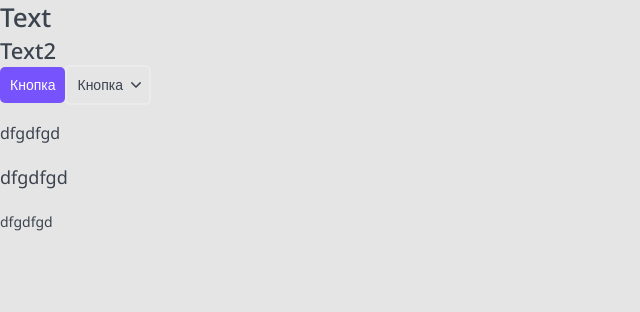
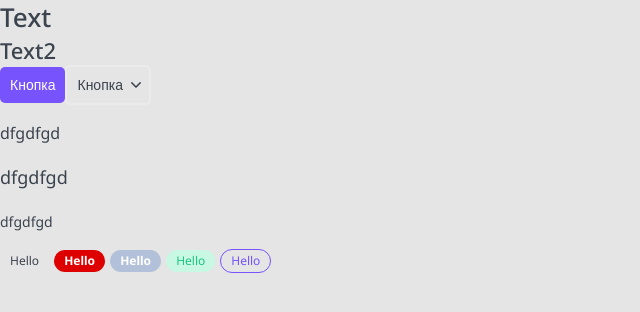
Before and after one commit to QueGonJinn/TopApp, a Next.js app: page / in a window 1280 px wide. Shown: the top 312 px of the page, without its empty margins (0-640 px from the left). Built offline with nearby package versions, Linux system fonts and the light colour scheme.

Commit message:
feat: tag component implementation

```diff
--- a/components/Ptag/Ptag.module.css
+++ b/components/Ptag/Ptag.module.css
@@ -4,6 +4,11 @@
 	color: var(--black);
 
 	font-weight: 400;
+}
+
+.s {
+	font-size: 14px;
+	line-height: 24px;
 }
 
 .m {
@@ -15,8 +20,3 @@
 	font-size: 18px;
 	line-height: 29px;
 }
-
-.s {
-	font-size: 14px;
-	line-height: 24px;
-}
--- a/components/Ptag/Ptag.props.ts
+++ b/components/Ptag/Ptag.props.ts
@@ -1,6 +1,6 @@
-import { ReactNode } from 'react';
+import { DetailedHTMLProps, HTMLAttributes, ReactNode } from 'react';
 
-export interface PtagProps {
+export interface PtagProps extends DetailedHTMLProps<HTMLAttributes<HTMLParagraphElement>, HTMLParagraphElement> {
 	children: ReactNode;
-	size: 'm' | 'l' | 's';
+	size?: 'm' | 'l' | 's';
 }
--- a/components/Ptag/Ptag.tsx
+++ b/components/Ptag/Ptag.tsx
@@ -2,13 +2,15 @@ import { PtagProps } from './Ptag.props';
 import styles from './Ptag.module.css';
 import cn from 'classnames';
 
-export const Ptag = ({ children, size = 'm'}: PtagProps): JSX.Element => {
+export const Ptag = ({ children, size = 'm', className, ...props}: PtagProps): JSX.Element => {
 	return (
-		<p className={cn(styles.p, {
+		<p className={cn(styles.p, className, {
+			[styles.s]: size == 's',
 			[styles.m]: size == 'm',
 			[styles.l]: size == 'l',
-			[styles.s]: size == 's',
-		})}>
+		})}
+			{...props}
+		>
 		{children}
 		</p>
 	);
--- /dev/null
+++ b/components/Tag/Tag.module.css
@@ -0,0 +1,64 @@
+.tag {
+	display: inline-block;
+
+	box-sizing: border-box;
+	margin-right: 5px;
+
+	border-radius: 20px;
+}
+
+.s {
+	padding: 5px 10px;
+
+	font-size: 12px;
+	line-height: 12px;
+}
+
+.m {
+	padding: 5px 10px;
+
+	font-size: 14px;
+	line-height: 14px;
+}
+
+.ghost {
+	border: 1px solid var(--gray-light);
+}
+
+.red {
+	color: var(--white);
+
+	background: #DE0000;
+
+	font-weight: 600;
+}
+
+.gray {
+	color: var(--white);
+
+	background: #B3C0D9;
+
+	font-weight: 600;
+}
+
+.green {
+	color: var(--green);
+
+	background: var(--grenn-light);
+
+	font-size: 12px;
+
+	line-height: 12px;
+}
+
+.primary {
+	color: var(--primary);
+
+	border: 1px solid var(--primary);
+
+	background: none;
+
+	font-size: 12px;
+
+	line-height: 12px;
+}
--- /dev/null
+++ b/components/Tag/Tag.tsx
@@ -0,0 +1,25 @@
+import { TagProps } from './Tag.props';
+import styles from './Tag.module.css';
+import cn from 'classnames';
+
+export const Tag = ({ children, size = 's', color='ghost', href, className, ...props}: TagProps): JSX.Element => {
+	return (
+		<div
+			className={cn(styles.tag, className, {
+				[styles.s]: size == 's',
+				[styles.m]: size == 'm',
+				[styles.ghost]: color == 'ghost',
+				[styles.red]: color == 'red',
+				[styles.gray]: color == 'gray',
+				[styles.green]: color == 'green',
+				[styles.primary]: color == 'primary',
+
+			})}
+			{...props}
+		>
+			{
+				href ? <a href={href}>{children}</a> : <>{children}</>
+			}
+		</div>
+	);
+};
--- a/components/index.ts
+++ b/components/index.ts
@@ -1,3 +1,4 @@
 export * from './Htag/htag';
 export * from './Button/Button';
 export * from './Ptag/Ptag';
+export * from './Tag/Tag';
--- a/pages/index.tsx
+++ b/pages/index.tsx
@@ -1,5 +1,5 @@
 import React from 'react';
-import { Htag, Button, Ptag } from '../components';
+import { Htag, Button, Ptag, Tag } from '../components';
 
 export default function Home(): JSX.Element {
 	return (
@@ -9,9 +9,14 @@ export default function Home(): JSX.Element {
 			<Htag tag='h2'>Text2</Htag>
 			<Button appearance='primary'>Кнопка</Button>
 			<Button appearance='ghost' arrow='down'>Кнопка</Button>
-			<Ptag size='m'>dfgdfgd</Ptag>
+			<Ptag >dfgdfgd</Ptag>
 			<Ptag size='l'>dfgdfgd</Ptag>
 			<Ptag size='s'>dfgdfgd</Ptag>
+			<Tag color='ghost'>Hello</Tag>
+			<Tag color='red'>Hello</Tag>
+			<Tag color='gray'>Hello</Tag>
+			<Tag color='green'>Hello</Tag>
+			<Tag color='primary' href='#'>Hello</Tag>
 		</>
 	);
 }
```
Also changed, not shown: components/Tag/Tag.props.ts (added, +8 -0 lines).
